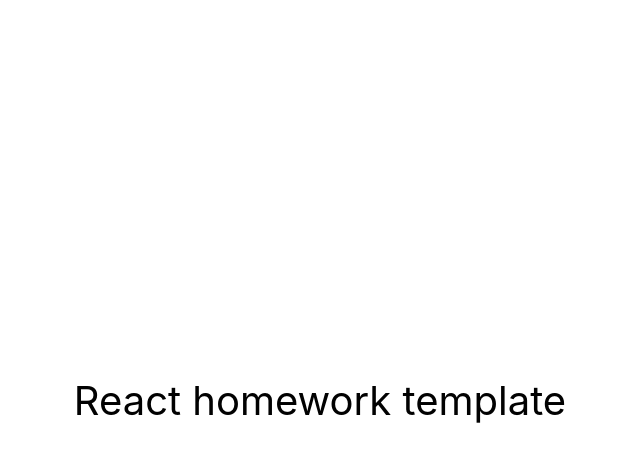
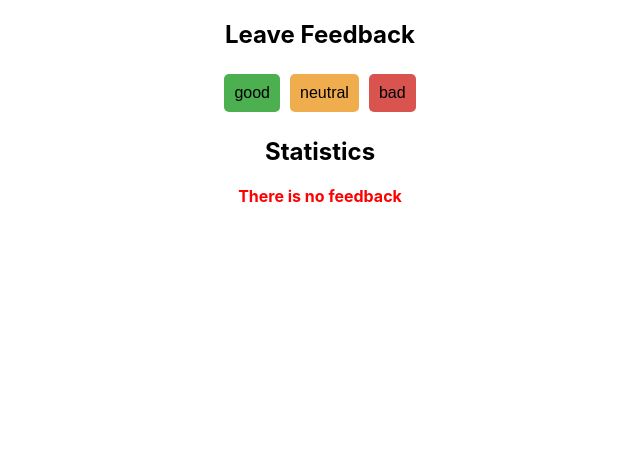
Before and after one commit to kamineckav/goit-react-hw-02-feedback, a React (Create React App) app: page / in a window 1280 px wide. Shown: the top 462 px of the page, without its empty margins (320-960 px from the left). Built offline with nearby package versions, Linux system fonts and the light colour scheme.

Commit message:
finish task

```diff
--- a/src/components/App.jsx
+++ b/src/components/App.jsx
@@ -1,16 +1,50 @@
-export const App = () => {
+import React, { useState } from 'react';
+import Statistics from '../components/Statistics/Statistics';
+import FeedbackOptions from '../components/FeedbackOptions/FeedbackOptions';
+import Section from '../components/Section/Section';
+import Notification from '../components/Notification/Notification';
+import styles from './App.module.css';
+import '../index.css'
+
+const App = () => {
+  const [state, setState] = useState({
+    good: 0,
+    neutral: 0,
+    bad: 0
+  });
+
+  const [showNotification, setShowNotification] = useState(true);
+
+  const onLeaveFeedback = (type) => {
+    setState((prevState) => ({ ...prevState, [type]: prevState[type] + 1 }));
+    setShowNotification(false);
+  };
+
   return (
-    <div
-      style={{
-        height: '100vh',
-        display: 'flex',
-        justifyContent: 'center',
-        alignItems: 'center',
-        fontSize: 40,
-        color: '#010101'
-      }}
-    >
-      React homework template
+    <div className={styles.container}>
+      <Section title="Leave Feedback">
+        <FeedbackOptions options={['good', 'neutral', 'bad']} onLeaveFeedback={onLeaveFeedback} />
+      </Section>
+
+      <Section title="Statistics">
+        {state.good + state.neutral + state.bad > 0 ? (
+          <Statistics
+            good={state.good}
+            neutral={state.neutral}
+            bad={state.bad}
+            total={state.good + state.neutral + state.bad}
+            positivePercentage={
+              state.good > 0
+                ? Math.round((state.good / (state.good + state.neutral + state.bad)) * 100)
+                : 0
+            }
+          />
+        ) : (
+          showNotification && <Notification message="There is no feedback" />
+        )}
+      </Section>
     </div>
   );
 };
+
+export default App;
--- /dev/null
+++ b/src/components/App.module.css
@@ -0,0 +1,26 @@
+body {
+  padding: 0;
+  display: flex;
+  justify-content: center;
+  align-items: flex-start;
+}
+
+.container {
+  text-align: center;
+  margin-top: 20px;
+  width: 100%;
+  background-color: #fff;
+}
+
+.statistics {
+  border: 1px solid #ccc;
+  padding: 20px;
+  margin-top: 20px;
+  max-width: 300px;
+  text-align: left;
+}
+
+.notification {
+  color: #ff0000;
+  font-weight: bold;
+}
--- /dev/null
+++ b/src/components/FeedbackOptions/FeedbackOptions.js
@@ -0,0 +1,20 @@
+import React from 'react';
+import styles from './FeedbackOptions.module.css';
+
+const FeedbackOptions = ({ options, onLeaveFeedback }) => {
+  return (
+    <div>
+      {options.map(option => (
+        <button
+          key={option}
+          className={`${styles['feedback-btn']} ${styles[option]}`}
+          onClick={() => onLeaveFeedback(option)}
+        >
+          {option}
+        </button>
+      ))}
+    </div>
+  );
+};
+
+export default FeedbackOptions;
--- /dev/null
+++ b/src/components/FeedbackOptions/FeedbackOptions.module.css
@@ -0,0 +1,20 @@
+.feedback-btn {
+  margin: 5px;
+  padding: 10px;
+  font-size: 16px;
+  cursor: pointer;
+  border: none;
+  border-radius: 5px;
+}
+
+.feedback-btn.good {
+  background-color: #4caf50;
+}
+
+.feedback-btn.neutral {
+  background-color: #f0ad4e;
+}
+
+.feedback-btn.bad {
+  background-color: #d9534f;
+}
--- /dev/null
+++ b/src/components/Notification/Notification.js
@@ -0,0 +1,8 @@
+import React from 'react';
+import styles from './Notification.module.css';
+
+const Notification = ({ message }) => (
+  <p className={styles.notification}>{message}</p>
+);
+
+export default Notification;
--- /dev/null
+++ b/src/components/Notification/Notification.module.css
@@ -0,0 +1,4 @@
+.notification {
+  color: #ff0000;
+  font-weight: bold;
+}
--- /dev/null
+++ b/src/components/Section/Section.js
@@ -0,0 +1,10 @@
+import React from 'react';
+
+const Section = ({ title, children }) => (
+  <div>
+    <h2>{title}</h2>
+    {children}
+  </div>
+);
+
+export default Section;
--- /dev/null
+++ b/src/components/Statistics/Statistics.js
@@ -0,0 +1,18 @@
+import React from 'react';
+import styles from './Statistics.module.css';
+
+const Statistics = ({ good, neutral, bad, total, positivePercentage }) => {
+  return (
+    <div className={styles.statistics}>
+      <p className={styles.feedback}>Good: {good}</p>
+      <p className={styles.feedback}>Neutral: {neutral}</p>
+      <p className={styles.feedback}>Bad: {bad}</p>
+      <p className={`${styles.total} ${styles.feedback}`}>Total: {total}</p>
+      <p className={`${styles.positive} ${styles.feedback}`}>
+        Positive Feedback Percentage: {positivePercentage}%
+      </p>
+    </div>
+  );
+};
+
+export default Statistics;
--- /dev/null
+++ b/src/components/Statistics/Statistics.module.css
@@ -0,0 +1,24 @@
+.statistics {
+  border: 1px solid #ccc;
+  box-shadow: 0 0 10px rgba(0, 0, 0, 0.1);
+  padding: 20px;
+  margin-top: 20px;
+  max-width: 300px;
+  text-align: left;
+}
+
+.total {
+  font-size: 20px;
+  font-weight: bold;
+  color: #004080;
+}
+
+.feedback-type {
+  font-size: 16px;
+}
+
+.positive {
+  text-decoration: underline;
+  text-underline-offset: 4px;
+  font-weight: bold;
+}
--- a/src/index.js
+++ b/src/index.js
@@ -1,6 +1,6 @@
 import React from 'react';
 import ReactDOM from 'react-dom/client';
-import { App } from 'components/App';
+import  App from './components/App';
 import './index.css';
 
 ReactDOM.createRoot(document.getElementById('root')).render(
```
Also changed, not shown: src/components/Section/Section.module.css (added), 1 other file (tests, documents, lock files or other folders).
